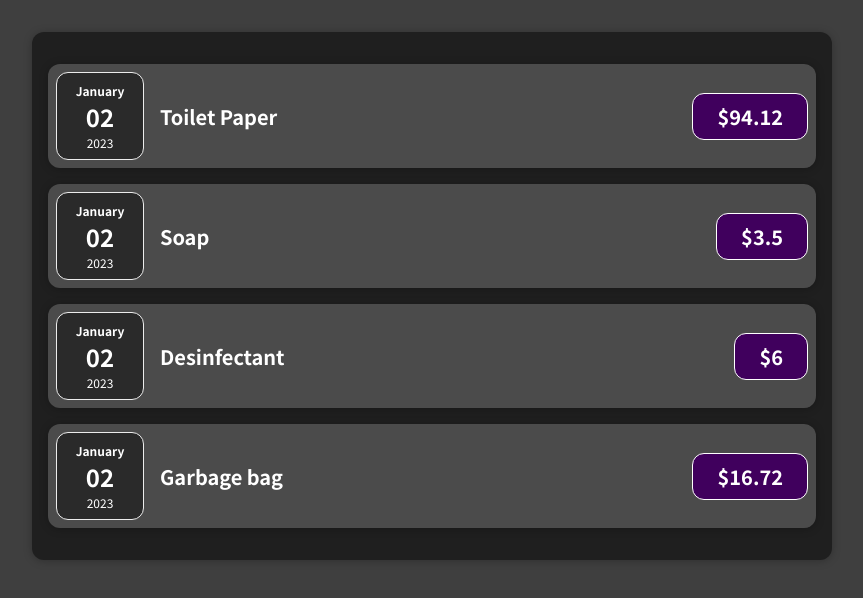
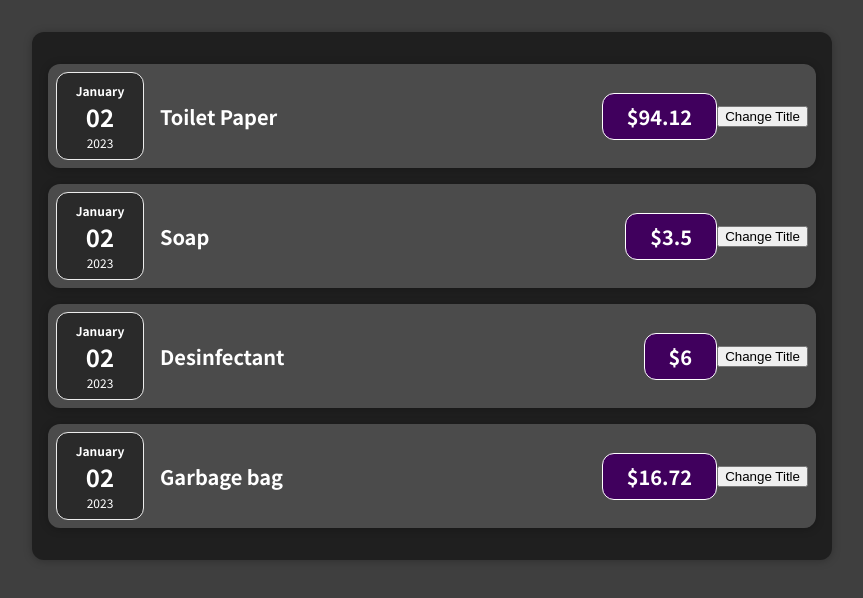
Before and after one commit to ferprr/expense-app, a React (Create React App) app: page / in a window 1280 px wide. Shown: the top 598 px of the page, without its empty margins (208-1071 px from the left). Built offline with nearby package versions, Linux system fonts and the light colour scheme.

Commit message:
working with 'state'

```diff
--- a/src/components/Expenses/ExpenseItem.js
+++ b/src/components/Expenses/ExpenseItem.js
@@ -1,15 +1,25 @@
 import ExpenseDate from "./ExpenseDate";
 import "./ExpenseItem.css";
 import Card from "../UI/Card";
+import { useState } from "react";
 
 const ExpenseItem = (props) => {
+
+  const [ title, setTitle ] = useState(props.title);
+
+  const clickHandler = () => {
+    setTitle('Updated');
+    console.log(title);
+  }
+
   return (
     <Card className="expense-item">
       <ExpenseDate date={props.date}/>
       <div className="expense-item__description">
-        <h2>{props.title}</h2>
+        <h2>{title}</h2>
         <div className="expense-item__price">${props.amount}</div>
       </div>
+      <button onClick={clickHandler}>Change Title</button>
     </Card>
   );
 }
```
